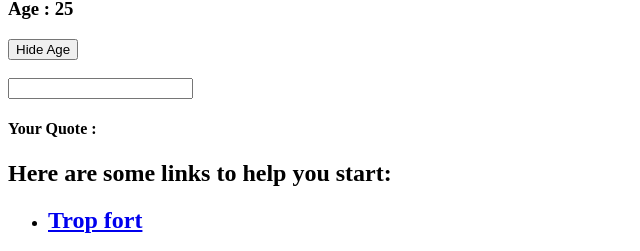
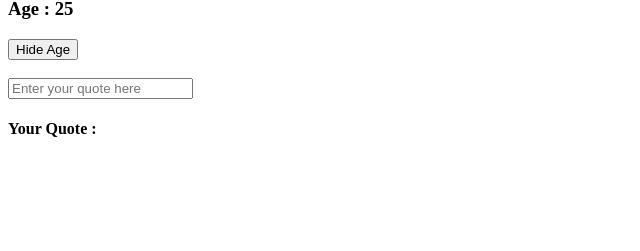
Before and after one commit to NITRlX/myFirstApp, an Angular app: page / in a window 1280 px wide. Shown: the part 937-1188 px from the top of the page, without its empty margins (0-640 px from the left). After the commit the page ends 1097 px from the top, so only its background shows below. Built offline with nearby package versions, Linux system fonts and the light colour scheme.

Commit message:
finalize user-profile component

```diff
--- a/src/app/app.component.html
+++ b/src/app/app.component.html
@@ -9,12 +9,4 @@
 
 <app-sign-up></app-sign-up>
 <app-user-profile></app-user-profile>
-<h2>Here are some links to help you start: </h2>
-<ul>
-  <li>
-    <h2><a target="_blank" rel="noopener" href="https://blog.angular.io/">Trop fort</a></h2>
-  </li>
-
-</ul>
-
 <router-outlet></router-outlet>
--- a/src/app/user-profile/user-profile.component.html
+++ b/src/app/user-profile/user-profile.component.html
@@ -7,5 +7,5 @@
 <h3>Age : {{ User.age }}</h3>
 <button  (click)= hideAge() >Hide Age</button><br><br>
 
-<input type="text" [(ngModel)]="inputQuote"/>
+<input type="text" [(ngModel)]="inputQuote" placeholder="Enter your quote here "/>
 <h4>Your Quote : {{ inputQuote }}</h4>
```
